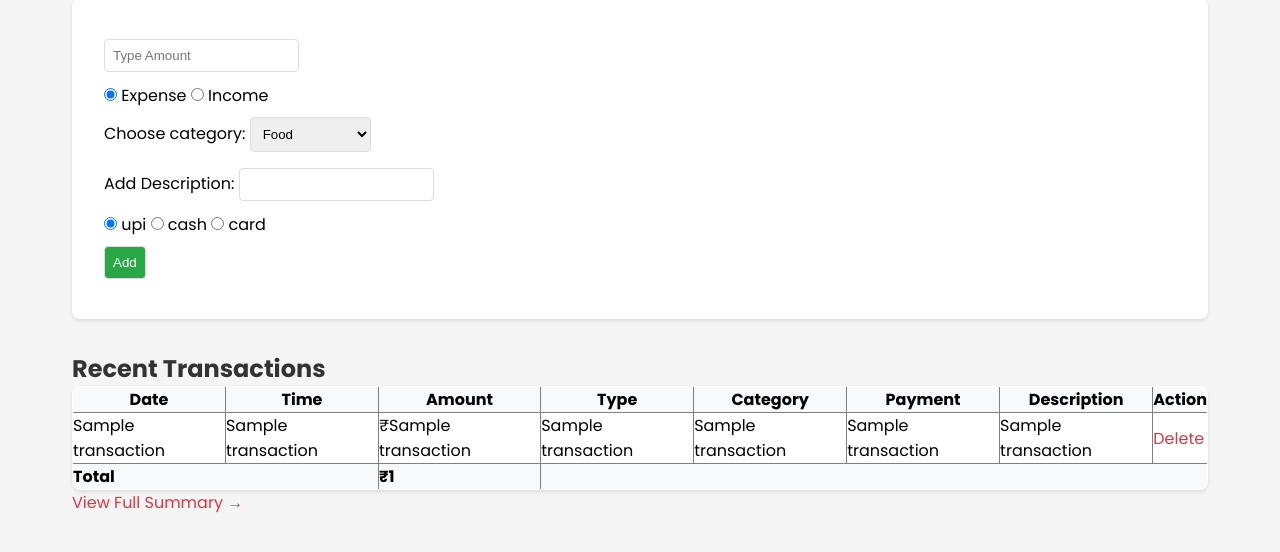
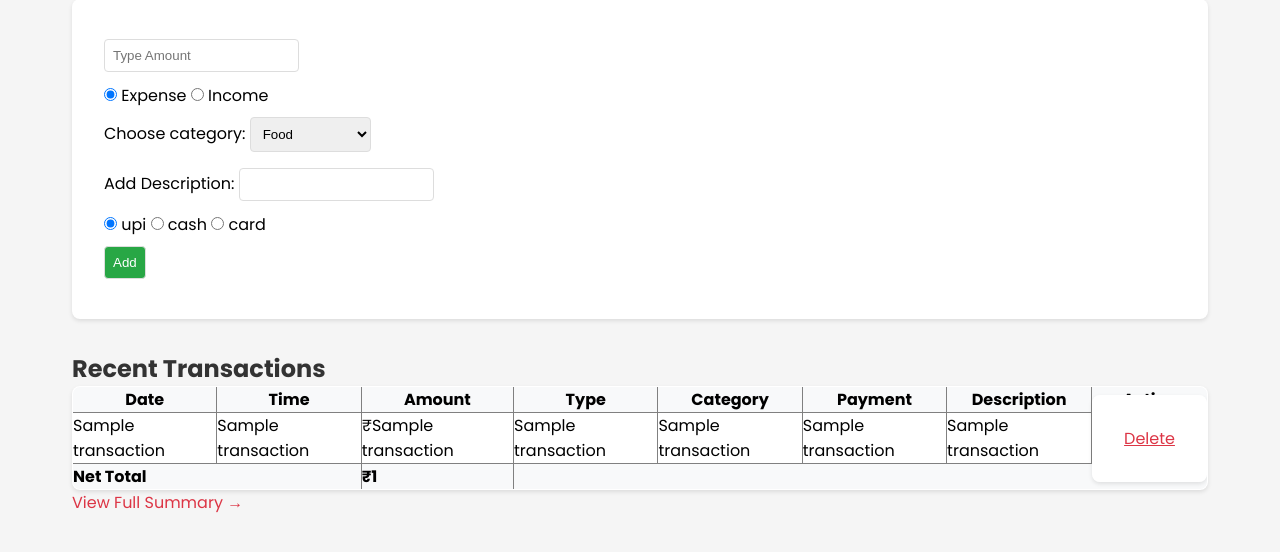
Before and after one commit to Narendra-Kumar-2060/expense-tracker-webapp, a Flask app: template templates/index.html in a window 1280 px wide. Shown: the part 81-633 px from the top of the page. Run offline with Flask 3, Linux system fonts and the light colour scheme; the template is opened without the code that fills it: most values are stand-ins (such as "Sample title", 1, 10 or a date in 2020).

Commit message:
updated code

```diff
--- a/app.py
+++ b/app.py
@@ -1,3 +1,4 @@
+import os
 import sqlite3
 from datetime import datetime
 
@@ -37,16 +38,22 @@ def index():
     cur.execute("SELECT * FROM expenses ORDER BY date DESC, time DESC")
     transactions = cur.fetchall()
 
-    cur.execute("SELECT SUM(amount) FROM expenses")
-    total_amount = cur.fetchone()[0] or 0
+    # Sum expenses and income separately - summing both together as one
+    # "total" made the number meaningless (an equal expense and income
+    # would net to zero but showed as double the amount instead).
+    cur.execute("SELECT SUM(amount) FROM expenses WHERE expense_or_income = 'expense'")
+    total_expense = cur.fetchone()[0] or 0
+    cur.execute("SELECT SUM(amount) FROM expenses WHERE expense_or_income = 'income'")
+    total_income = cur.fetchone()[0] or 0
+    net_total = total_income - total_expense
 
     con.close()
     return render_template(
-        "index.html", transactions=transactions, total_amount=total_amount
+        "index.html", transactions=transactions, total_amount=net_total
     )
 
 
-@app.route("/delete/<int:id>")
+@app.route("/delete/<int:id>", methods=["POST"])
 def delete(id):
     con = sqlite3.connect("expenses.db")
     cur = con.cursor()
@@ -130,4 +137,9 @@ def add():
 
 if __name__ == "__main__":
     init_db()
-    app.run(debug=True)
+    # Debug mode enables an interactive in-browser code executor on any
+    # error page - only turn it on for local development, never when this
+    # is reachable from the network. Set FLASK_DEBUG=1 in your shell to
+    # enable it locally.
+    debug_mode = os.environ.get("FLASK_DEBUG") == "1"
+    app.run(debug=debug_mode)
--- a/templates/index.html
+++ b/templates/index.html
@@ -46,6 +46,15 @@
         background-color: #28a745;
         color: white;
         cursor: pointer;
+      }
+      .link-button {
+        background: none;
+        border: none;
+        padding: 0;
+        color: #dc3545;
+        text-decoration: underline;
+        cursor: pointer;
+        font: inherit;
       }
       table {
         background: white;
@@ -141,16 +150,19 @@
           <td>{{ t[6] }}</td>
           <td>{{ t[5] }}</td>
           <td>
-            <a
-              href="/delete/{{ t[0] }}"
-              onclick="return confirm('Delete this transaction?');"
-              >Delete</a
+            <form
+              action="/delete/{{ t[0] }}"
+              method="POST"
+              style="display: inline"
+              onsubmit="return confirm('Delete this transaction?');"
             >
+              <button type="submit" class="link-button">Delete</button>
+            </form>
           </td>
         </tr>
         {% endfor %}
         <tr style="background-color: #f8f9fa; font-weight: bold">
-          <td colspan="2">Total</td>
+          <td colspan="2">Net Total</td>
           <td>₹{{ total_amount }}</td>
           <td colspan="5"></td>
         </tr>
```
